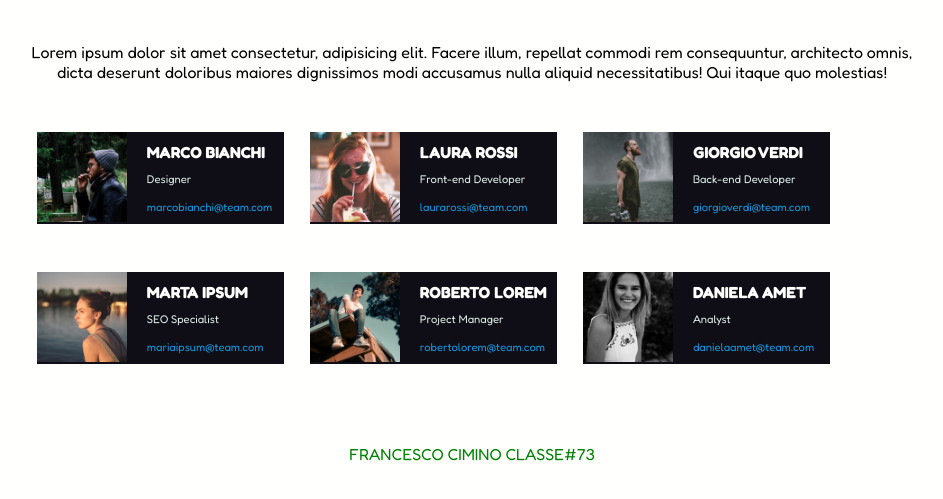
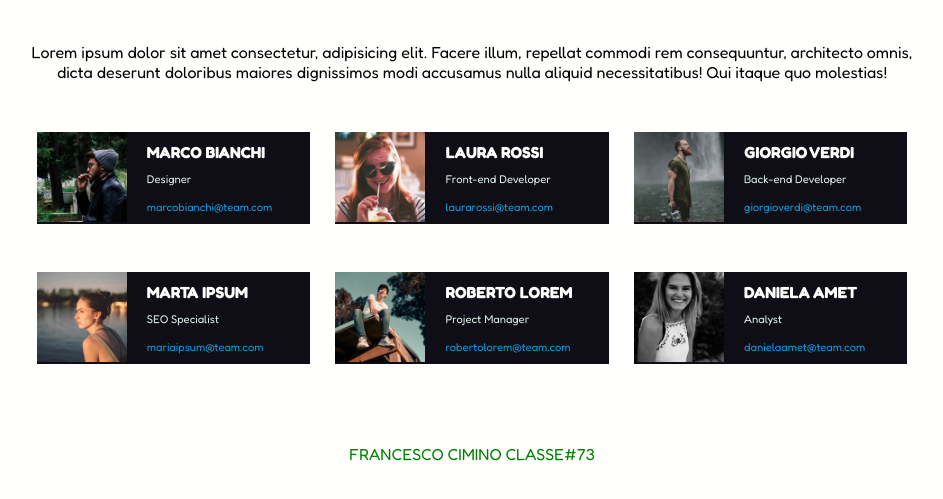
Before and after one commit to FRA2721/html-css-float-cards, a plain HTML site: page index.html in a window 1280 px wide. Shown: the part 125-624 px from the top of the page, without its empty margins (168-1111 px from the left). Drawn offline with Linux system fonts and the light colour scheme.

Commit message:
new_version_completed

```diff
--- a/css/style.css
+++ b/css/style.css
@@ -30,14 +30,15 @@ h1 {
     text-align: center;
 }
 
+/* column */
 .column {
     width: calc(100% / 3 - 1.6em);
     float: left;
-    padding: 0 .8em;
+    margin: 0 .8em;
     text-align: center;
 }
 
-
+/* clearfix_after */
 .clearfix::after {
     content: "";
     display: table;
```
